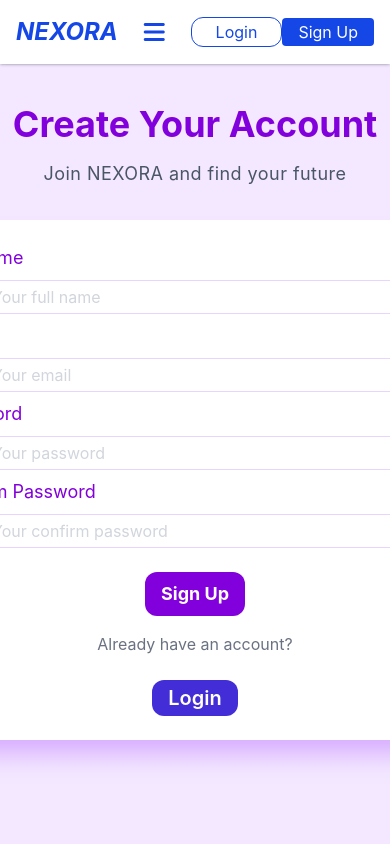
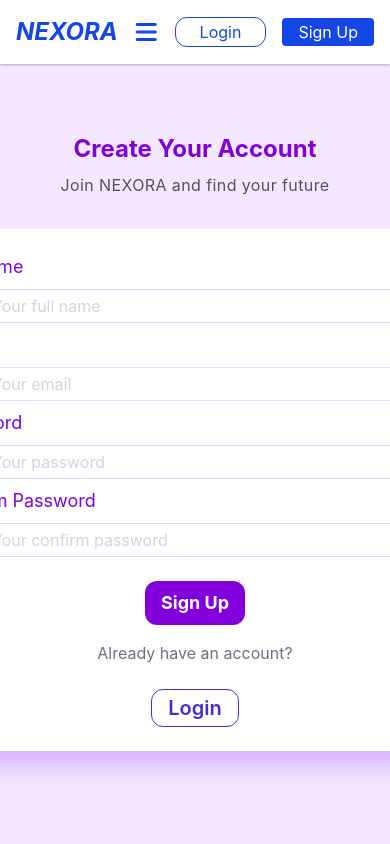
Before and after one commit to Amnaakhtar1213/job-portal, a React (Vite) app: page /signup in a window 390 px wide. Shown: the top 844 px of the page. Built offline with nearby package versions, Linux system fonts and the light colour scheme.

Commit message:
add update to login page

```diff
--- a/src/Pages/Signup.jsx
+++ b/src/Pages/Signup.jsx
@@ -62,19 +62,19 @@ const Signup = () => {
   </div>
 ) : (
    <div className="">
-    <div className="bg-purple-100 flex flex-col items-center justify-center h-screen">
-        <h1 className="text-purple-700 font-bold text-4xl">Create Your Account</h1>
-        <p className="text-gray-600 tracking-wide text-lg mt-4">Join NEXORA and find your future</p>
+    <div className="bg-purple-100 flex flex-col items-center justify-center min-h-screen pt-10 md:pt-20">
+        <h1 className="text-purple-700 font-bold text-2xl md:text-4xl">Create Your Account</h1>
+        <p className="text-gray-600 tracking-wide text-base md:text-lg mt-2 md:mt-4">Join NEXORA and find your future</p>
 
   <form onSubmit={handleSubmit}
-     className="bg-white p-6 mt-8 rounded-2xl shadow-xl shadow-purple-300">
+     className="bg-white mt-8 p-6 rounded-2xl shadow-xl shadow-purple-300">
       <div className="flex flex-col">
         <label className="text-purple-700 text-lg">Full Name</label>
         <input type="text"
         value={name}
         onChange={(e) => setName(e.target.value)}
          placeholder="Enter Your full name"
-        className="outline-none border border-purple-200 px-2 py-1 rounded-xl hover:shadow-lg hover:shadow-purple-200 mt-2 placeholder:text-gray-300 cursor-pointer  w-lg"/>
+        className="outline-none border border-purple-200 px-2 py-1 rounded-xl hover:shadow-lg hover:shadow-purple-200 mt-2 placeholder:text-gray-300 cursor-pointer"/>
       </div>
        <div className="flex flex-col">
         <label className="text-purple-700 text-lg mt-2">E-mail</label>
@@ -104,7 +104,7 @@ const Signup = () => {
         <button type="submit" className="bg-purple-700 text-white font-bold px-4 py-2 text-lg rounded-xl hover:-translate-y-2 transition-all duration-200 hover:shadow-lg hover:shadow-purple-400">Sign Up</button>
       <p className="text-gray-500 text-center mt-4">Already have an account?</p>
        <button type="button"
-       onClick={() => navigate("/loggin")}className="bg-indigo-700 text-white text-xl px-4 py-1 rounded-xl font-semibold mt-6 hover:scale-120 transition-all hover:shadow-lg hover:shadow-indigo-400 ">Login</button>
+       onClick={() => navigate("/loggin")}className="bg-white text-indigo-700 text-xl border border-indigo-700 px-4 py-1 rounded-xl font-semibold mt-6 hover:scale-120 transition-all hover:shadow-lg hover:shadow-indigo-400 ">Login</button>
       </div>
       </form>
 
--- a/src/components/Nav/Nav.jsx
+++ b/src/components/Nav/Nav.jsx
@@ -60,7 +60,7 @@ const handleLogout = () => {
         <div className="md:flex items-center gap-4">
     <Link
       to="/loggin"
-      className="text-blue-700 border px-6 rounded-xl py-1 hover:bg-blue-700 hover:text-white"
+      className="text-blue-700 border px-6 rounded-xl py-1 hover:bg-blue-700 hover:text-white mr-4"
     >
       Login
     </Link>
```
